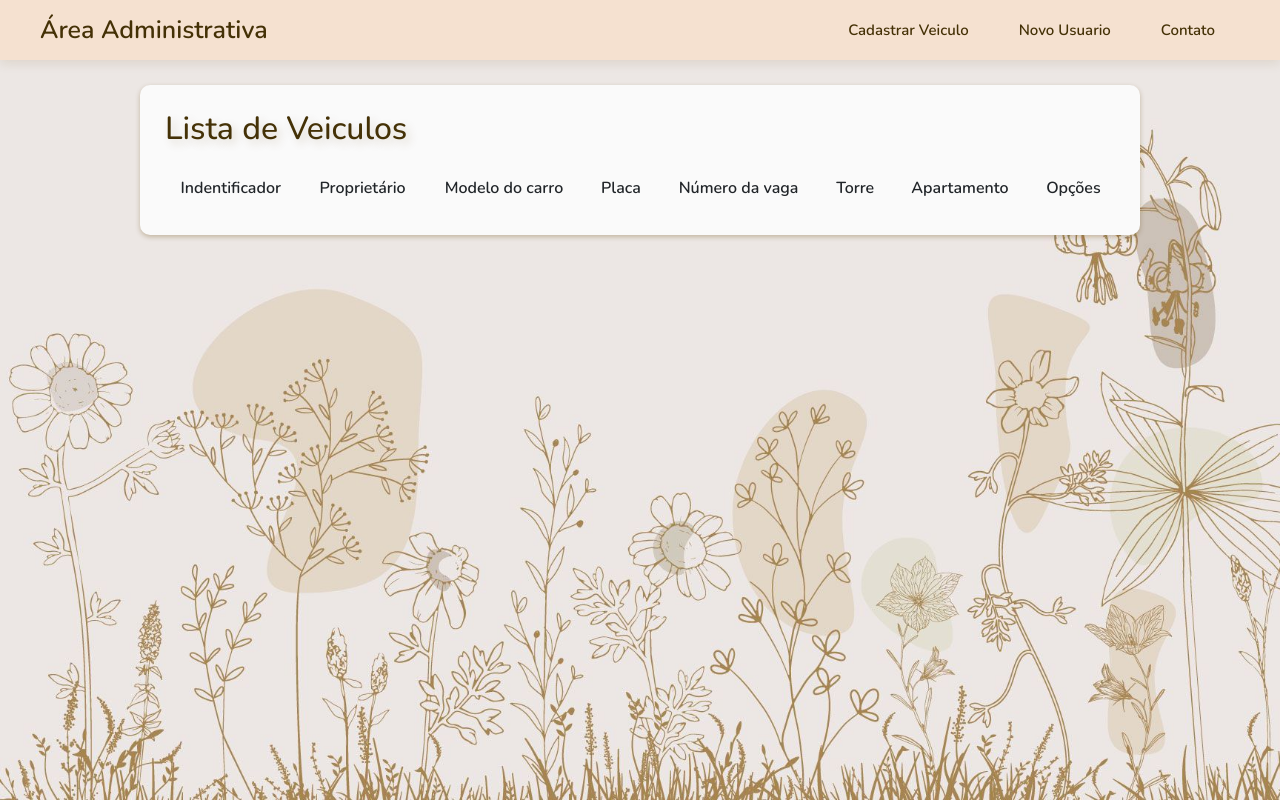
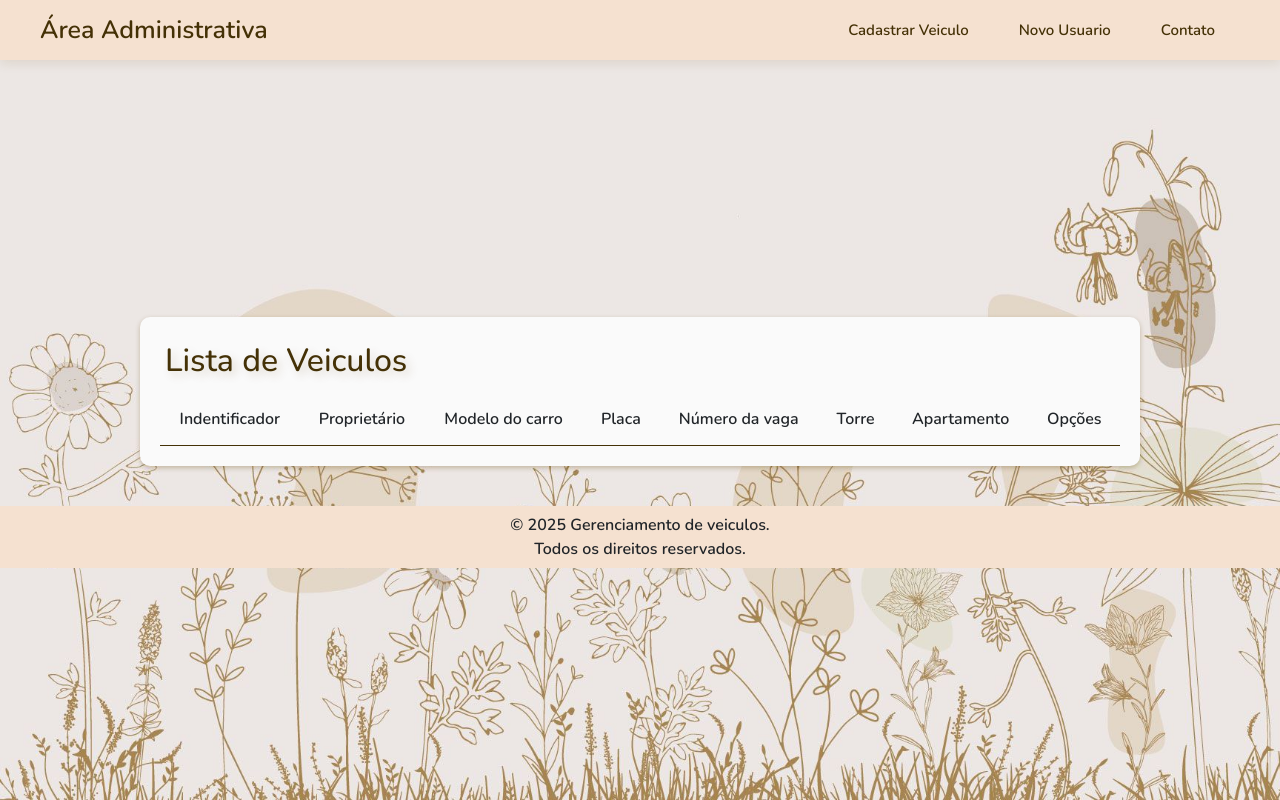
Before and after one commit to juh85/Projeto1, a website: page public/html/listarCadastro.html in a window 1280 px wide. Drawn offline with nearby package versions, Linux system fonts and the light colour scheme; no server answers.

Commit message:
atualizadores no fooder

```diff
--- a/public/css/styleAdm.css
+++ b/public/css/styleAdm.css
@@ -65,8 +65,10 @@ body {
   padding-top: 85px; /* espaço pro cabeçalho fixo */
   display: flex;
   justify-content: center;
-  align-items: flex-start;
+  align-items: center;
+  flex-direction: column;
 }
+
 
 .container {
   width: 500px;
@@ -282,6 +284,8 @@ body {
   background-color: #fafafa;
   box-shadow: 0 2px 5px rgba(100, 65, 0, 0.3);
   padding: 20px;
+  overflow: hidden; /* para o cabeçalho ficar fixo e arredondado */
+  flex-shrink: 0; /* não encolhe para dar espaço ao footer */ /*empurra o conteúdo para baixo*/
 }
 
 .adm {
@@ -292,9 +296,6 @@ body {
 
 .lista {
   width: 100%;
-  border-spacing: 0;
-  overflow: hidden; /* para o cabeçalho ficar fixo e arredondado */
-  border: 1px solid #cead71; /* borda principal */
   border-radius: 10px;
 }
 
@@ -305,7 +306,6 @@ body {
 
 /* ficar fixo ao rolar o cabeçalho dentro do container */
 .lista thead th {
-  position: sticky;
   top: 0;
   padding: 14px 16px;
   font-weight: 600;
@@ -336,6 +336,25 @@ body {
   padding: 12px 16px;
   border-bottom: 1px solid #eeeae2;
   vertical-align: middle;
-  color: #443106;
   text-align: center;
 }
+
+/* RODAPE */
+#footer {
+  width: 100%;
+  display: flex;
+  font-weight: 600;
+  margin-top: 40px;
+}
+
+.rodape {
+  background-color: #f5e1d0;
+  padding: 7px;
+  width: 100%;
+}
+
+.rodape p {
+  text-align: center;
+  margin: 0;
+  padding: 0;
+}
--- a/public/html/footer.html
+++ b/public/html/footer.html
@@ -1,29 +1,8 @@
-<!DOCTYPE html>
-<html lang="pt">
-  <head>
-  <meta charset="UTF-8" />
-    <!-- Importando o JavaScript do Bootstrap via CDN -->
-    <script src="https://cdn.jsdelivr.net/npm/bootstrap@5.3.3/dist/js/bootstrap.bundle.min.js"></script>
+<footer class="rodape">
 
-    <style>
-      .rodape {
-        background-color: #f5e1d0;
-        padding: 10px;
-        text-align: center;
-      }
-      .container {
-        max-width: 1200px;
-        margin: 0 auto;
-      }
-      .container span {
-        font-size: 14px;
-        color: #443106;
-      }
-    </style>
-  </head>
+    <p>
+      &copy; 2025 Gerenciamento de veiculos. <br />
+      Todos os direitos reservados.
+    </p>
 
-  <footer class="rodape">
-    <div class="container">
-      <p>&copy; 2025 Gerenciamento de veiculos. Todos os direitos reservados.</p>
-    </div>
-  </footer>
+</footer>
--- a/public/html/listarCadastro.html
+++ b/public/html/listarCadastro.html
@@ -123,22 +123,23 @@
         </tbody>
       </table>
     </div>
-<script src="./footer.html"></script>
-<!-- Importar footer MELHORAR CODIGO
-<script>
-  document.addEventListener("DOMContentLoaded", function() {
-    const rodape = new XMLHttpRequest();
-    request.open("GET", "./footer.html", true);
-    request.onreadystatechange = function() {
-      if (request.readyState === 4 && request.status === 200) {
-        var footerContainer = document.createElement("div");
-        footerContainer.innerHTML = request.responseText;
-        document.body.appendChild(footerContainer);
-      }
-    };
-    request.send();
-  });
-</script> -->
 
+    <div id="footer"></div>
+    <!-- Carregar o footer dinamicamente -->
+    <script>
+      document.addEventListener("DOMContentLoaded", () => {
+        fetch("./footer.html")
+          .then((response) => {
+            if (!response.ok) {
+              throw new Error("Erro ao carregar footer: " + response.status);
+            }
+            return response.text();
+          })
+          .then((html) => {
+            document.getElementById("footer").innerHTML = html;
+          })
+          .catch((err) => console.error(err));
+      });
+    </script>
   </body>
 </html>
```
Also changed, not shown: public/html/areaAdm.html (+1 -1 lines), public/html/contato.html (+1 -0 lines).
